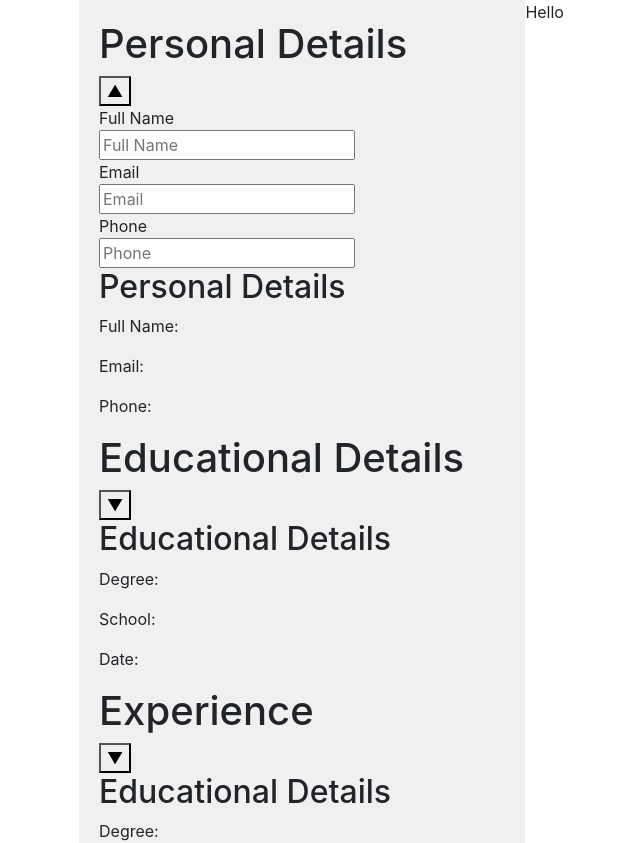
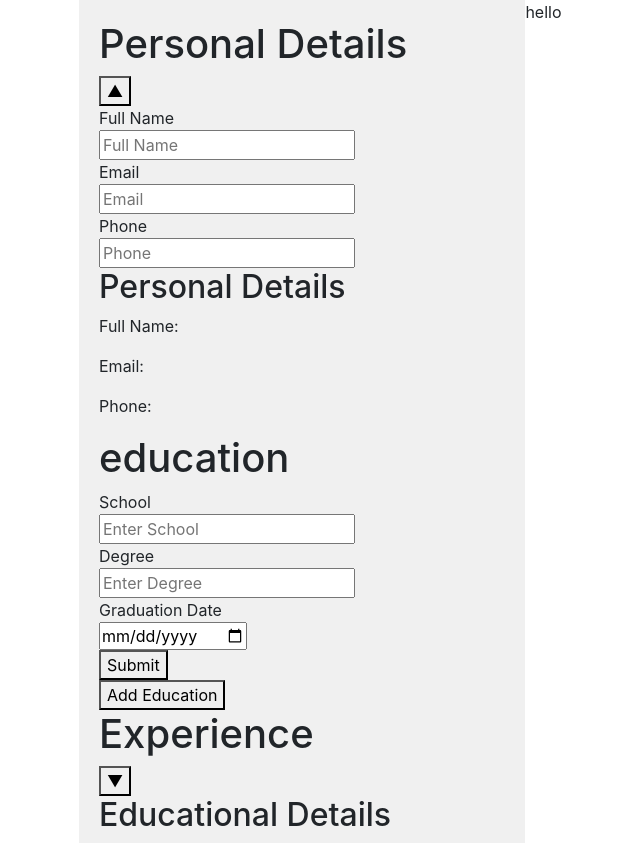
Before and after one commit to jHa1911/cv-app, a React (Create React App) app: page / in a window 1280 px wide. Shown: the top 843 px of the page, without its empty margins (3-643 px from the left). Built offline with nearby package versions, Linux system fonts and the light colour scheme.

Commit message:
Added educationlist to store all education entries in an array

```diff
--- a/src/App.js
+++ b/src/App.js
@@ -14,7 +14,7 @@ const App = () => {
       <PracticalInformation />
       </div>
       <div className='resume-container'>
-        Hello
+        hello
       </div>
 
     </div>
--- a/src/components/EducationalInformation.jsx
+++ b/src/components/EducationalInformation.jsx
@@ -1,73 +1,80 @@
-import React from 'react'
-import { useState } from 'react'
-import InputGroup from './InputGroup'
-import CollapsibleSection from './CollapsibleSection'
+import React, { useState } from 'react'
+import InputGroup from './InputGroup';
 
 function EducationalInformation() {
-    const [educationalInfo, setEducationalInfo] = useState({
-        degree: '',
-        school: '',
-        date: ''
-    });
 
-    const [isCollapsed, setIsCollapsed] = useState(true)
+    const [educationList, setEducationList] = useState([])
 
-    function handleChange(e) {
-        setEducationalInfo({ ...educationalInfo, [e.target.id]: e.target.value });
-    };
+    const [educationData, setEducationData] = useState(
+        { school: "", degree: "", graduationdate: "" }
+    );
 
-    function toggleCollapse() {
-        setIsCollapsed(!isCollapsed)
+    const [isEducation, setIsEducation] = useState(true);
+
+    function handleInputChange(e) {
+        const id = e.target.id;
+        const value = e.target.value;
+
+        // create new object and update state
+        setEducationData({ ...educationData, [id]: value });
     }
 
+    function handleSubmit(e) {
+        e.preventDefault();
+        const updatedList = [...educationList, educationData];
+        setEducationList(updatedList);
+        console.log('Added Education Entry:', educationData); // Log the added formData
+        console.log('Updated Education List:', updatedList); // Log the updated educationList
+        setEducationData({
+            school: '',
+            degree: '',
+            graduationDate: ''
+        });
+        setIsEducation(!isEducation)
+    }
+
+    function addEducation() {
+        setIsEducation(true)
+    }
+
+
+
     return (
-        <div className='educational-info'>
-                <CollapsibleSection
-                    title="Educational Details"
-                    isCollapsed={isCollapsed}
-                    toggleCollapse={toggleCollapse}
+        <div>
+            <h1>education</h1>
+            {
+                isEducation && (
+                    <div>
+                        <InputGroup
+                            id="school"
+                            label="School"
+                            type="text"
+                            value={educationData.school}
+                            onChange={handleInputChange}
+                            placeholder="Enter School"
+                            required
                         />
-                {
-                    !isCollapsed && (
-                        <div>
                         <InputGroup
                             id="degree"
                             label="Degree"
                             type="text"
-                                value={educationalInfo.fullname}
-                                onChange={handleChange}
-                                placeholder="Title of Study"
-                                required
-                            />
-                            <InputGroup
-                                id="school"
-                                label="School"
-                                type="text"
-                                value={educationalInfo.email}
-                                onChange={handleChange}
-                                placeholder="school"
+                            value={educationData.degree}
+                            onChange={handleInputChange}
+                            placeholder="Enter Degree"
                             required
                         />
                         <InputGroup
                             id="date"
-                                label="Date"
+                            label="Graduation Date"
                             type="date"
-                                value={educationalInfo.phone}
-                                onChange={handleChange}
-                                placeholder="Date"
-                                required
+                            value={educationData.graduationDate}
+                            onChange={handleInputChange}
                         />
+                        <button onClick={handleSubmit}>Submit</button>
                     </div>
                 )
             }
-
-                <div className="educationaldetails">
-                    <h2>Educational Details</h2>
-                    <p>Degree: {educationalInfo.degree}</p>
-                    <p>School: {educationalInfo.school}</p>
-                    <p>Date: {educationalInfo.date}</p>
-                </div>
-
+            <button onClick={addEducation}>Add Education</button>
         </div>
     )
 }
```
Lines whose indentation alone changed are shown as unchanged.
